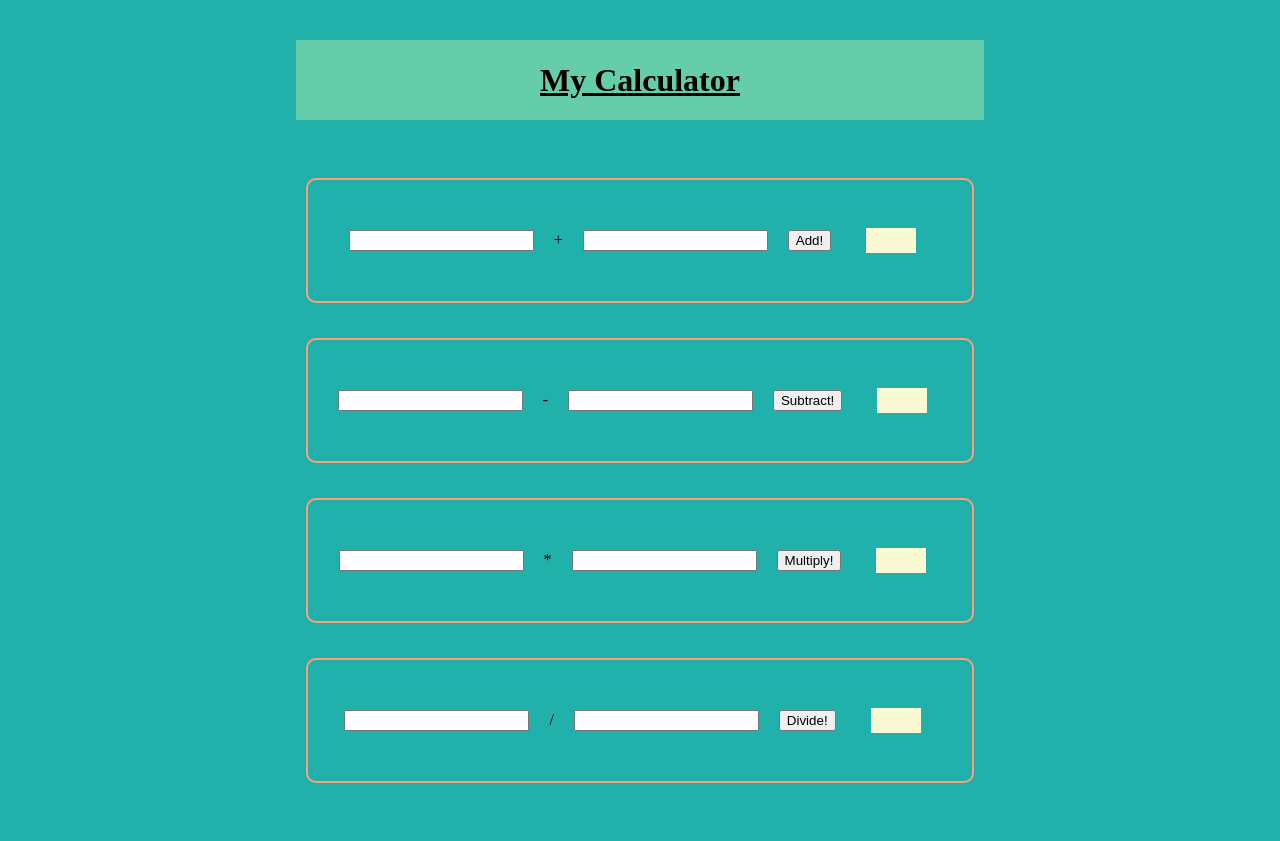
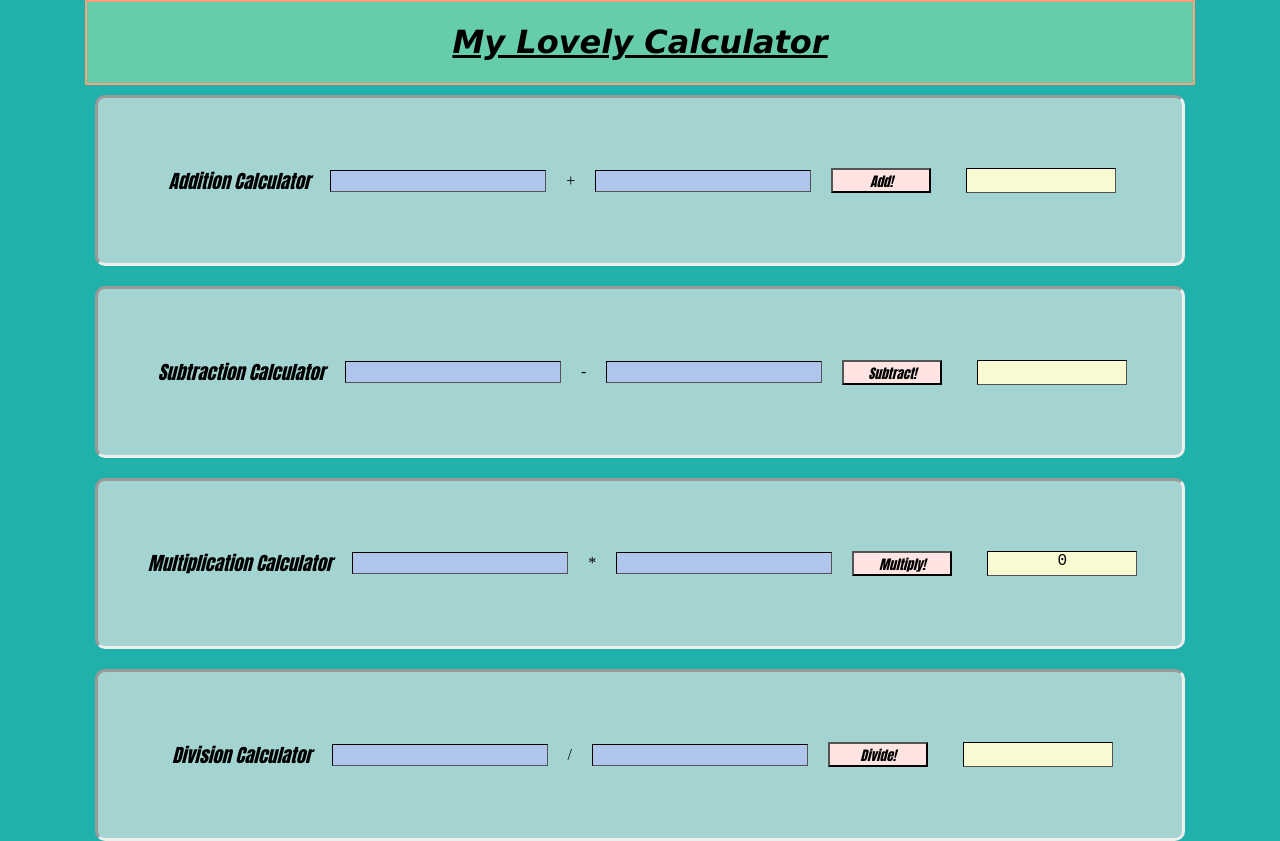
Before and after one commit to dimitraweinstein/my-calculator, a plain HTML site: page index.html in a window 1280 px wide. Both pictures are taken after a click on the button "Multiply!". Before the commit the page ends 800 px from the top, so only its background shows below. Drawn offline with Linux system fonts and the light colour scheme.

Commit message:
finalized calculator including stretch goals

```diff
--- a/app.js
+++ b/app.js
@@ -29,3 +29,33 @@ console.log(subnumber1);
 
     subResults.textContent = difference;
 })
+
+const multInputEl1 = document.getElementById('mult-input-el1');
+const multInputEl2 = document.getElementById('mult-input-el2');
+const multButton = document.getElementById('mult-button');
+const multResults = document.getElementById('mult-results');
+
+multButton.addEventListener ('click', () => {
+    const multnumber1 = multInputEl1.value;
+    const multnumber2 = multInputEl2.value;
+
+    const product = Number(multnumber1) * Number(multnumber2);
+console.log(multnumber1);
+
+    multResults.textContent = product;
+})
+
+const divInputEl1 = document.getElementById('division-input-el1');
+const divInputEl2 = document.getElementById('division-input-el2');
+const divButton = document.getElementById('division-button');
+const divResults = document.getElementById('division-results');
+
+divButton.addEventListener ('click', () => {
+    const divnumber1 = divInputEl1.value;
+    const divnumber2 = divInputEl2.value;
+
+    const quotient = Number(divnumber1) / Number(divnumber2);
+console.log(divnumber1);
+
+    divResults.textContent = quotient;
+})
--- a/index.html
+++ b/index.html
@@ -9,9 +9,11 @@
 </head>
 <body>
     <header>
-        <h1>My Calculator</h1>
+        <h1>My Lovely Calculator</h1>
     </header>
     <section class="addition">
+        <div><h3>Addition Calculator</h3>
+        </div>
             <input id="input-el1"/>
             <div> + </div>
             <input id="input-el2"/>
@@ -19,6 +21,8 @@
             <span id="add-results"> </span>
     </section>
     <section class="subtraction">
+        <div><h3>Subtraction Calculator</h3>
+        </div>
             <input id="sub-input-el1"/>
             <div> - </div>
             <input id="sub-input-el2"/>
@@ -26,6 +30,8 @@
             <span id="sub-results"> </span>
     </section>
     <section class="multiplication">
+        <div><h3>Multiplication Calculator</h3>
+        </div>
             <input id="mult-input-el1"/>
             <div> * </div>
             <input id="mult-input-el2"/>
@@ -33,6 +39,8 @@
             <span id="mult-results"> </span>
     </section>
     <section class="division">
+        <div><h3>Division Calculator</h3>
+        </div>
             <input id="division-input-el1"/>
             <div> / </div>
             <input id="division-input-el2"/>
--- a/style.css
+++ b/style.css
@@ -23,6 +23,16 @@ header {
     text-align: center;
     background-color: mediumaquamarine;
     text-decoration: underline;
+    border: lightsalmon 2px solid;
+    font-weight: 200;
+    font-family: Verdana, Geneva, Tahoma, sans-serif;
+    font-style: italic;
+}
+
+h3 {
+    font-weight: 200;
+    font-style: italic;
+    font-family: Impact, Haettenschweiler, 'Arial Narrow Bold', sans-serif;
 }
 
 section {
@@ -34,14 +44,25 @@ section {
 
 span {
     margin: 15px;
-    width: 50px;
+    width: 150px;
     height: 25px;
     background-color: lightgoldenrodyellow;
     text-align: center;
+    border: 1px black inset;
+    font-family: monospace;
+    font-size: large;
+    font-weight: 300;
 }
 
 button {
-    margin: 20px;;
+    margin: 20px;
+    width: 100px;
+    height: 25px;
+    background-color: mistyrose;
+    font-weight: 300;
+    font-style: italic;
+    font-family: Impact, Haettenschweiler, 'Arial Narrow Bold', sans-serif;
+    padding: 5px auto;
 }
 
 div {
@@ -50,11 +71,18 @@ div {
 
 input {
     text-align: center;
+    border: black 1px inset;
+    background-color: rgb(176, 197, 235);
+    font-family: monospace;
+    font-size: large;
+    font-weight: 300;
 }
 
 .addition, .subtraction, .multiplication, .division {
     border: lightsalmon 2px solid;
     border-radius: 10px;
+    border: inset;
+    background-color: rgba(240, 233, 233, 0.632);
     padding: 30px;
     margin: 10px;
 }
```
Lines whose indentation alone changed are shown as unchanged.
